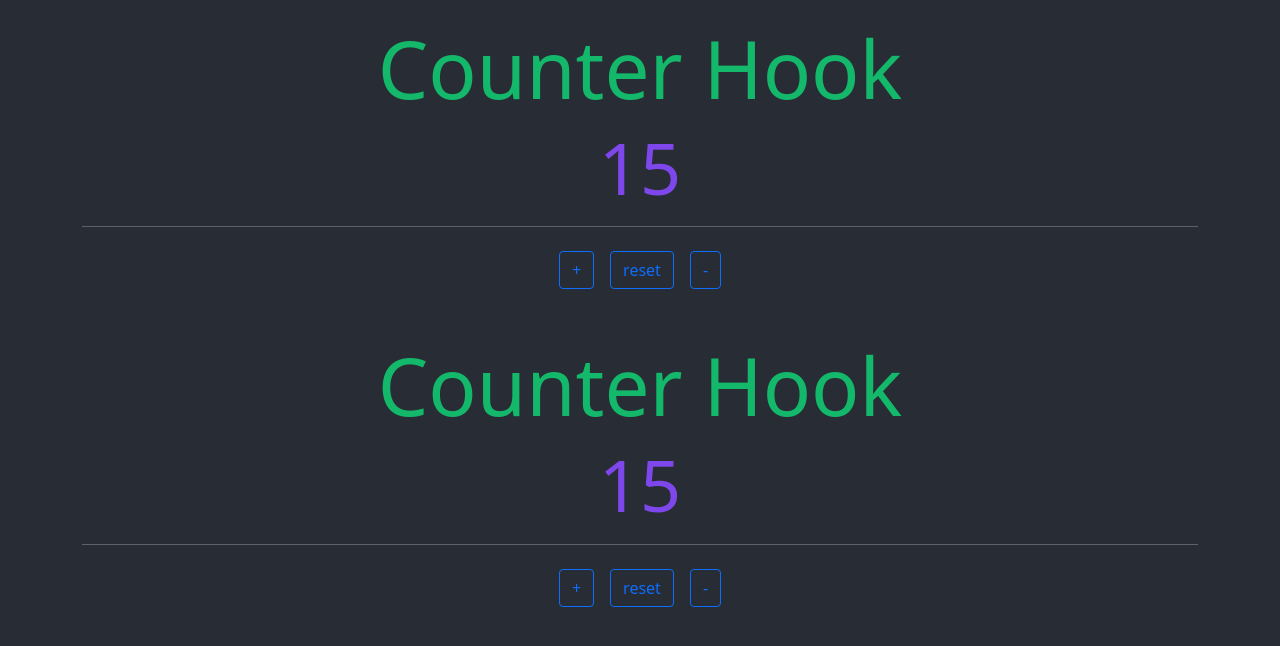
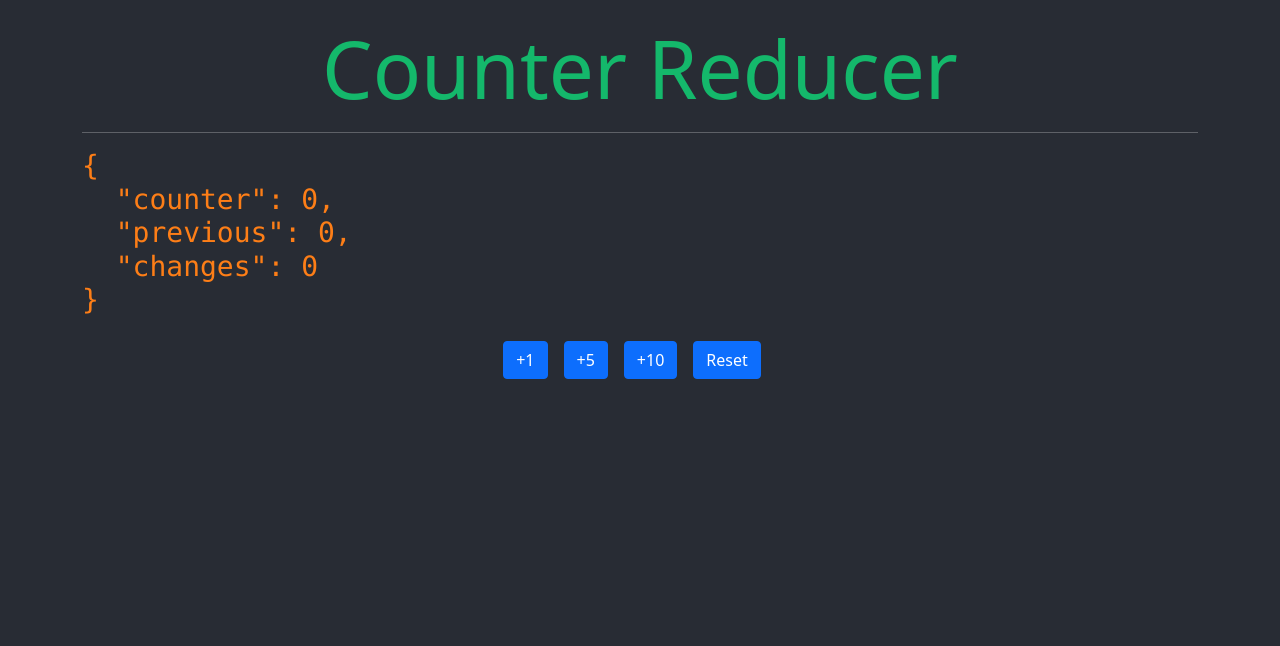
Before and after one commit to sonusbeat/01-react_basis, a React (Create React App) app: page / in a window 1280 px wide. Shown: the top 646 px of the page. Built offline with nearby package versions, Linux system fonts and the light colour scheme.

Commit message:
useReducer

```diff
--- /dev/null
+++ b/src/01-basis/Components/CounterReducerComponent.tsx
@@ -0,0 +1,93 @@
+import { useReducer } from "react";
+
+interface CounterState {
+  counter: number;
+  previous: number;
+  changes: number;
+}
+
+const INITIAL_STATE: CounterState = {
+  counter:  0,
+  previous: 0,
+  changes:  0
+};
+
+type CounterAction =
+  | { type: "increaseBy"; payload: { value: number; } }
+  | { type: "decreaseBy"; payload: { value: number; } }
+  | { type: "reset"; };
+
+const counterReducer = ( state: CounterState, action: CounterAction ): CounterState => {
+  const { counter, changes } = state;
+
+  switch ( action.type ) {
+    case "reset":
+      return {
+        counter:  0,
+        previous: 0,
+        changes:  0
+      };
+
+    case "increaseBy":
+      return {
+        changes:  changes + 1,
+        counter:  counter + action.payload.value,
+        previous: counter
+      };
+
+    default:
+      return state;
+  }
+};
+
+const CounterReducerComponent = (): JSX.Element => {
+  const [ counterState, dispatch ] = useReducer( counterReducer, INITIAL_STATE );
+
+  function handleReset(): void {
+    dispatch({ type: "reset", });
+  }
+
+  function handleIncrement( value: number ): void {
+    dispatch({
+      type: "increaseBy",
+      payload: { value }
+    });
+  }
+
+  return (
+    <>
+      <h1 className="text-center display-1 green">
+        Counter Reducer
+      </h1>
+      <hr />
+
+      <pre className="h3 orange mb-4">
+        { JSON.stringify( counterState, null, 2 ) }
+      </pre>
+
+      <div className="text-center">
+        <button
+          className="btn btn-primary me-3"
+          onClick={ () => handleIncrement( 1 ) }
+        >+1</button>
+
+        <button
+          className="btn btn-primary me-3"
+          onClick={ () => handleIncrement( 5 ) }
+        >+5</button>
+
+        <button
+          className="btn btn-primary me-3"
+          onClick={ () => handleIncrement( 10 ) }
+        >+10</button>
+
+        <button
+          className="btn btn-primary me-3"
+          onClick={ handleReset }
+        >Reset</button>
+      </div>
+    </>
+  );
+};
+
+export default CounterReducerComponent;
--- a/src/index.tsx
+++ b/src/index.tsx
@@ -5,14 +5,11 @@ import 'bootstrap/dist/css/bootstrap.css';
 
 import './index.css';
 import CounterHook from './01-basis/Components/CounterHook';
+import CounterReducerComponent from './01-basis/Components/CounterReducerComponent';
 
 ReactDOM.render(
   <React.StrictMode>
-    <>
-      <CounterHook />
-      <div className="mb-5"></div>
-      <CounterHook />
-    </>
+    <CounterReducerComponent />
   </React.StrictMode>,
   document.getElementById('root')
 );
```
